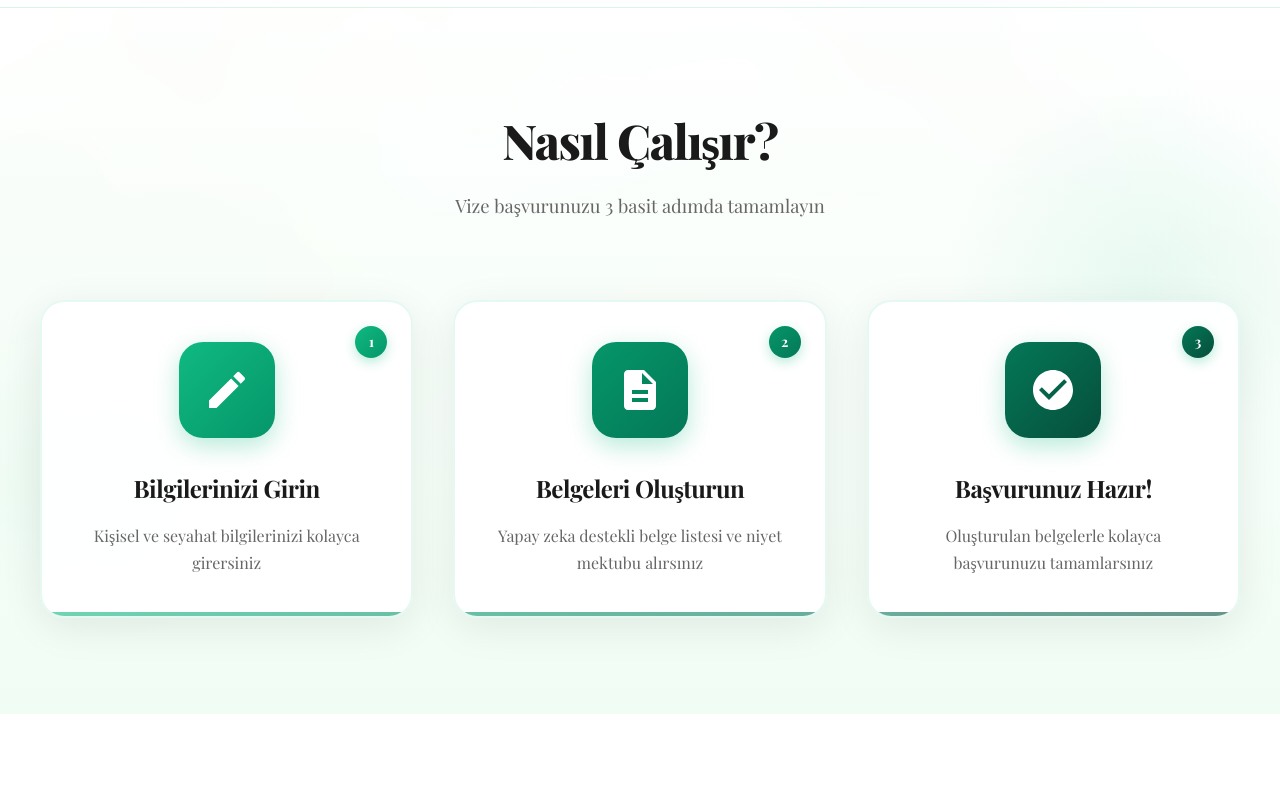
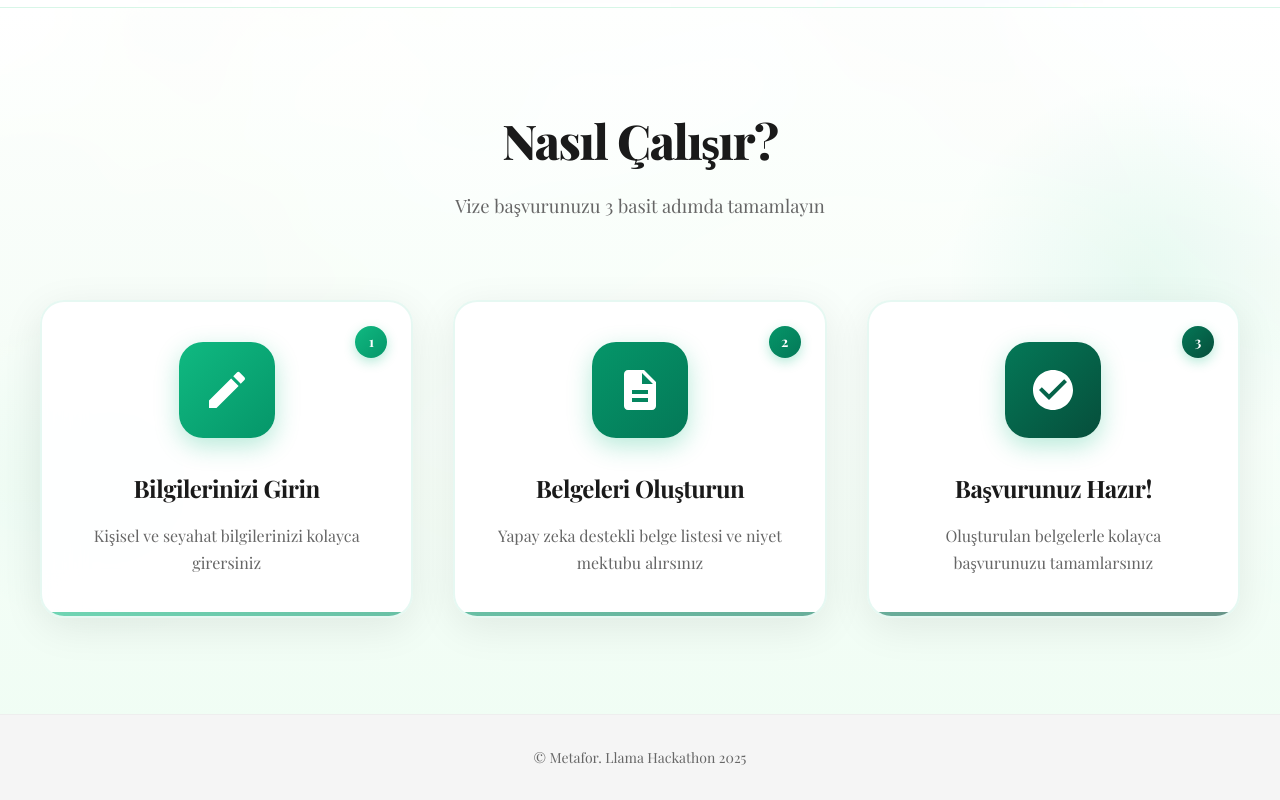
Before and after one commit to merttcetn/otovize, a React (Vite) app in the folder frontend/: page / in a window 1280 px wide. Shown: the part 793-1593 px from the top of the page. Before the commit the page ends 1507 px from the top, so only its background shows below. Built offline with nearby package versions, Linux system fonts and the light colour scheme.

Commit message:
Update Landing Component Footer and Styles
- Modified the footer section of the Landing component to reflect updated branding and copyright information.
- Adjusted padding in the footer for improved visual consistency.
- Removed commented-out code for a cleaner implementation.

```diff
--- a/frontend/src/pages/Landing.jsx
+++ b/frontend/src/pages/Landing.jsx
@@ -195,11 +195,9 @@ const Landing = () => {
       {/* 3-Step Process Section */}
       <ProcessSteps />
 
-      {/*
-      <footer style={{ backgroundColor: '#F5F5F5', padding: '4rem 2rem', textAlign: 'center', borderTop: '1px solid #EEEEEE' }}>
-        <p style={{ color: '#666666', fontSize: '0.875rem', margin: 0 }}>© 2025 Visa Flow. Tüm hakları saklıdır.</p>
+      <footer style={{ backgroundColor: '#F5F5F5', padding: '2rem 2rem', textAlign: 'center', borderTop: '1px solid #EEEEEE' }}>
+        <p style={{ color: '#666666', fontSize: '0.875rem', margin: 0 }}>© Metafor. Llama Hackathon 2025</p>
       </footer>
-      */}
       </div>
     </PageTransition>
   );
```
